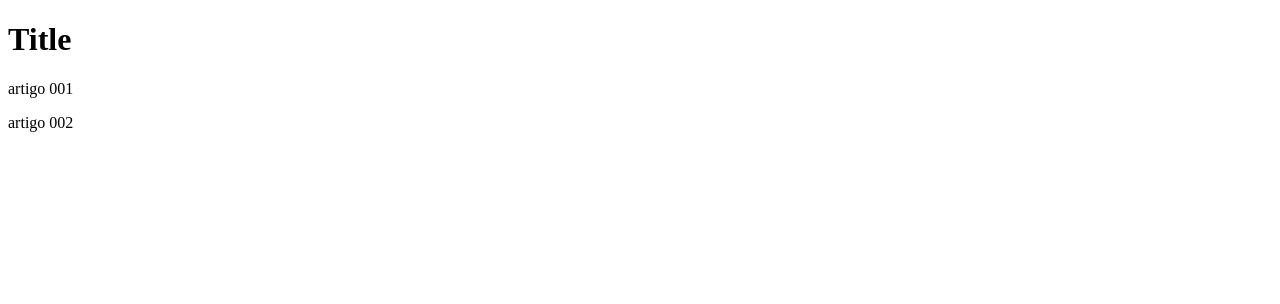
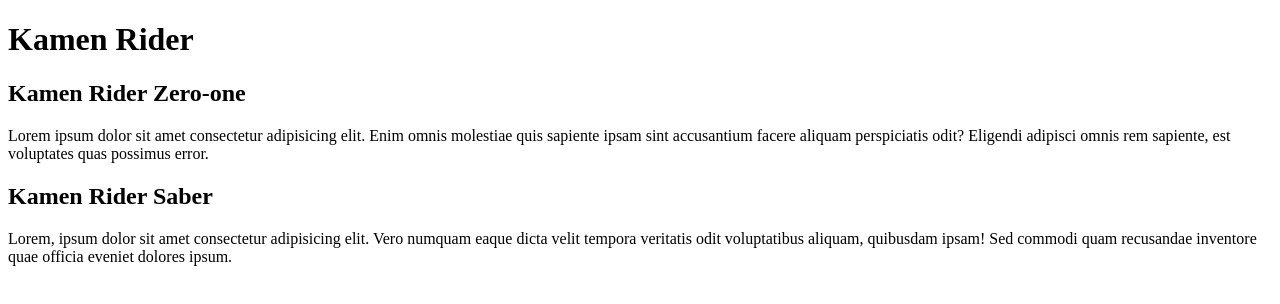
Before and after one commit to HenriqueBossle/site_projeto, a plain HTML site: page index.html in a window 1280 px wide. Drawn offline with Linux system fonts and the light colour scheme.

Commit message:
Comecei a escrever o conteudo
sobre kamen rider

```diff
--- a/index.html
+++ b/index.html
@@ -3,18 +3,20 @@
 <head>
     <meta charset="UTF-8">
     <meta name="viewport" content="width=device-width, initial-scale=1.0">
-    <title>Site</title>
+    <title></title>
 </head>
 <body>
     <main>
         <header>
-            <h1>Title</h1>
+            <h1>Kamen Rider</h1>
         </header>
         <article>
-            <p>artigo 001</p>
+            <h2>Kamen Rider Zero-one</h2>
+            <p>Lorem ipsum dolor sit amet consectetur adipisicing elit. Enim omnis molestiae quis sapiente ipsam sint accusantium facere aliquam perspiciatis odit? Eligendi adipisci omnis rem sapiente, est voluptates quas possimus error.</p>
         </article>
         <article>
-            <p>artigo 002</p>
+            <h2>Kamen Rider Saber</h2>
+            <p>Lorem, ipsum dolor sit amet consectetur adipisicing elit. Vero numquam eaque dicta velit tempora veritatis odit voluptatibus aliquam, quibusdam ipsam! Sed commodi quam recusandae inventore quae officia eveniet dolores ipsum.</p>
         </article>
     </main>
 </body>
```
